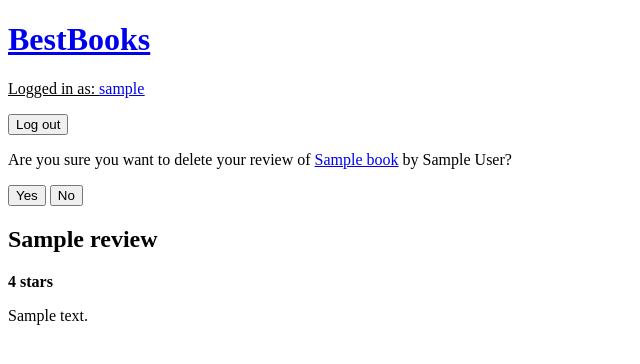
After one commit to niiitty/BestBooks, a Flask app: page /book/1/1/delete in a window 1280 px wide. The commit adds this page. Shown: the top 364 px of the page, without its empty margins (0-640 px from the left). Run offline with Flask 3, Linux system fonts and the light colour scheme; the visitor is signed in with stand-in values (Sample User, id 1); tables that the repository leaves empty hold one stand-in row (values such as "Sample post").

Commit message:
Add delete review

```diff
--- a/app.py
+++ b/app.py
@@ -299,7 +299,7 @@ def add_review(book_id):
 
         return redirect(url_for("book", book_id=book_id))
 
-@app.route("/book/<int:book_id>/<int:user_id>", methods=["GET", "POST"])
+@app.route("/book/<int:book_id>/<int:user_id>", methods=["GET"])
 def review(book_id, user_id):
     book = librarian.get_book_by_book_id(book_id)
     if not book:
@@ -314,5 +314,21 @@ def review(book_id, user_id):
     if request.method == "GET":
         return render_template("review.html", book=book, review=review, writer=review_writer)
 
-    if request.method == "POST": #TODO
-        return
+@app.route("/book/<int:book_id>/<int:user_id>/delete", methods=["GET", "POST"])
+@login_required
+def delete_review(book_id, user_id):
+    review = librarian.get_review(book_id, user_id)
+    if not review:
+        abort(404)
+    book = librarian.get_book_by_book_id(book_id)
+
+    if request.method == "GET":
+        return render_template("delete_review.html", review=review, book=book)
+
+    if request.method == "POST":
+        check_csrf()
+        if "delete" in request.form:
+            librarian.delete_review(book_id, user_id)
+            return redirect(url_for("book", book_id=book_id))
+
+        return redirect(url_for("review", book_id=book_id, user_id=user_id))
--- a/librarian.py
+++ b/librarian.py
@@ -134,21 +134,24 @@ def add_review(book_id, user_id, rating, title, content):
     db.execute(sql, [book_id, user_id, rating, title, content])
 
 def get_reviews_by_book(book_id):
-    "Returns id, user_id, username, send time (YYYY-MM-DD hh:mm:ss), rating, title of (multiple) reviews."
-    sql = """SELECT id, r.user_id, username, sent_at, rating, r.title
-            FROM reviews r, books b, users u
-            WHERE b.book_id = ? AND
-            r.book_id = b.book_id AND
-            r.user_id = u.user_id
-            """
+    """Returns a list of reviews: id, user_id, username, sent time, rating, and title."""
+    sql = """
+        SELECT r.id, r.user_id, u.username, r.sent_at, r.rating, r.title
+        FROM reviews r
+        JOIN users u ON r.user_id = u.user_id
+        WHERE r.book_id = ?
+        ORDER BY r.sent_at DESC
+    """
     return db.query(sql, [book_id])
 
 def get_reviews_by_user(user_id):
-    "Returns id, book_id, book title, send time (YYYY-MM-DD hh:mm:ss), rating, title of (multiple) reviews."
-    sql = """SELECT id, b.book_id, b.title, sent_at, rating, r.title
-            FROM reviews r, books b
-            WHERE user_id = ? AND r.book_id = b.book_id
-            """
+    """Returns id, book_id, book title, send time (YYYY-MM-DD hh:mm:ss), rating, title of (multiple) reviews."""
+    sql = """
+        SELECT r.id, b.book_id, b.title, r.sent_at, r.rating, r.title
+        FROM reviews r
+        JOIN books b ON r.book_id = b.book_id
+        WHERE user_id = ?
+    """
     return db.query(sql, [user_id])
 
 def get_review(book_id, user_id):
@@ -162,3 +165,7 @@ def update_review(book_id, user_id, key, value):
         raise ValueError
     sql = f"UPDATE reviews SET {key} = ? WHERE book_id = ? AND user_id = ?"
     db.execute(sql, [value, book_id, user_id])
+
+def delete_review(book_id, user_id):
+    sql = "DELETE FROM reviews WHERE book_id = ? AND user_id = ?"
+    db.execute(sql, [book_id, user_id])
--- a/templates/book.html
+++ b/templates/book.html
@@ -28,12 +28,13 @@
   <i>Book added by: <a href="/profile/{{ base.user_id }}">{{ user.username }}</a></i>
   {% endif %}
 
+  <p>
   {% if session.username %}
   <form action="/book/{{ book_id }}/add_review">
     <input type="submit" value="Add review">
   </form>
   {% endif %}
-
+  </p>
   <p>
     <b>Author</b>: {{ base.author }}
   </p>
@@ -72,7 +73,7 @@
 
         {% if session.user_id == review.user_id %}
         <a href="/book/{{ book_id }}/add_review">edit</a>
-        <a href="/book/{{ book_id }}/review/{{ review.id }}/delete">delete</a>
+        <a href="/book/{{ book_id }}/{{ review.user_id }}/delete">delete</a>
         {% endif %}
 
         <i>sent at</i> {{ review.sent_at }}
--- /dev/null
+++ b/templates/delete_review.html
@@ -0,0 +1,38 @@
+<!doctype html>
+<html>
+
+<head>
+  <title>Delete your review of {{ book.title }} by {{ book.author }}?</title>
+</head>
+
+<body>
+  <h1><a href="/">BestBooks</a></h1>
+  {% if session.username %}
+  <p>
+    <u>Logged in as: <a href="/profile/{{ session.user_id }}">{{ session.username }}</a></u>
+  </p>
+  <form action="/logout">
+    <input type="submit" value="Log out" />
+  </form>
+  {% endif %}
+
+  <p>
+    Are you sure you want to delete your review of <a href="/book/{{ book.book_id }}">{{ book.title }}</a> by {{ book.author }}?
+  </p>
+  <form action="/book/{{ book.book_id }}/{{ session.user_id }}/delete" method="post">
+    <input type="hidden" name="csrf_token" value="{{ session.csrf_token }}" />
+    <input type="submit" value="Yes" name="delete">
+    <input type="submit" value="No">
+  </form>
+
+  <p>
+    <h2>{{ review.title }}</h2>
+  </p>
+  <p>
+    <b>{{ review.rating }} stars</b>
+  </p>
+  <p>
+    {{ review.content }}
+  </p>
+</body>
+</html>
--- a/templates/profile.html
+++ b/templates/profile.html
@@ -33,7 +33,7 @@
       </p>
       {% endfor %}
   {% else %}
-    This user has not added any books yet.
+    <i>This user has not added any books yet.</i>
   {% endif %}
 
   <p>
--- a/users.py
+++ b/users.py
@@ -18,6 +18,6 @@ def check_login(username, password):
     return None
 
 def get_user(user_id):
-    sql = "SELECT username, join_date FROM users WHERE user_id = ?"
+    sql = "SELECT user_id, username, join_date FROM users WHERE user_id = ?"
     result = db.query(sql, [user_id])
     return result[0] if result else None
```
Also changed, not shown: templates/review.html (+16 -1 lines).
